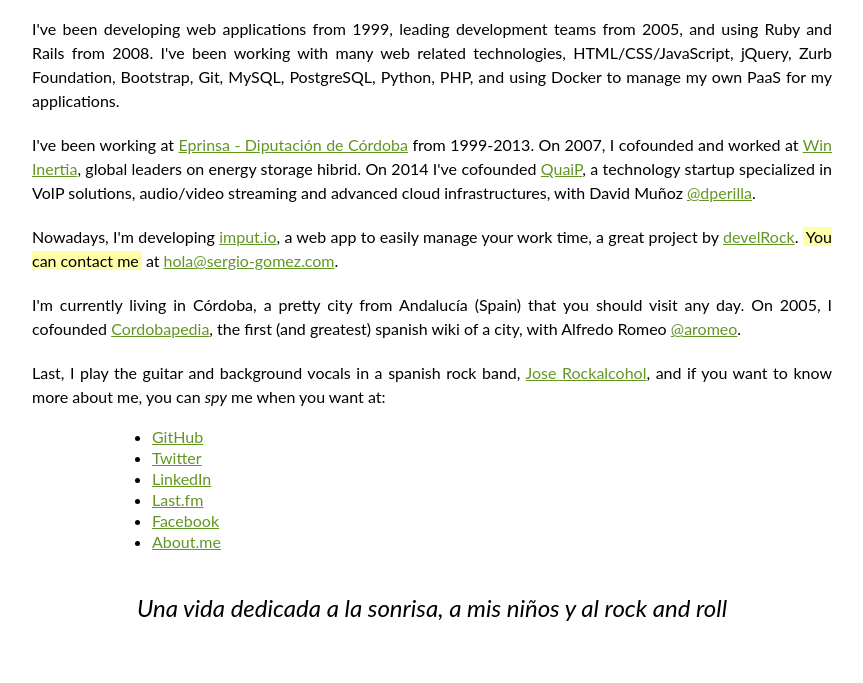
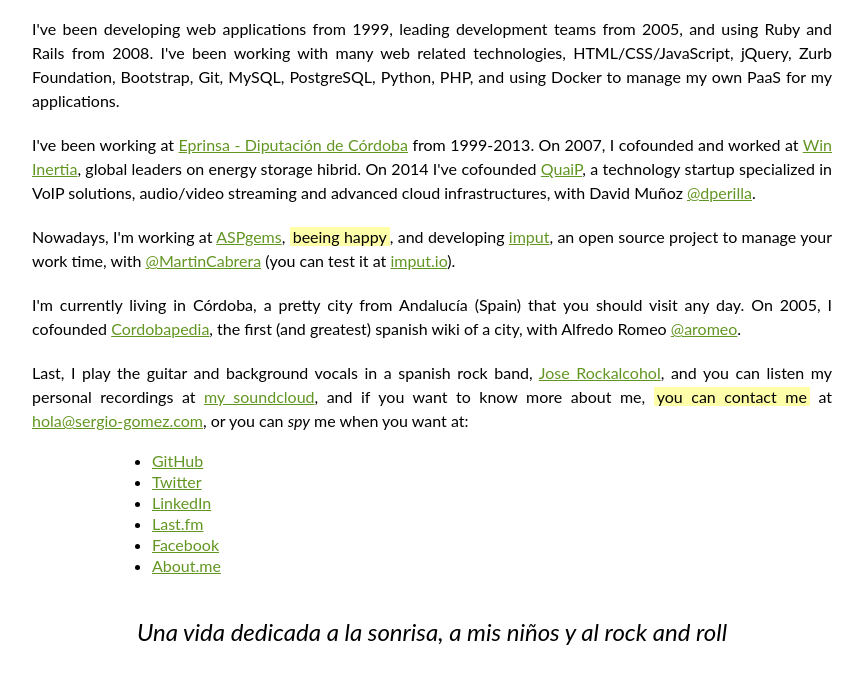
Before and after one commit to sergiogomez/personal-website, a plain HTML site: page index.html in a window 1280 px wide. Shown: the part 239-922 px from the top of the page, without its empty margins (208-1071 px from the left). Drawn offline with Linux system fonts and the light colour scheme.

Commit message:
Adding ASPgems!! :)

```diff
--- a/index.html
+++ b/index.html
@@ -20,7 +20,9 @@
       <div class="text">
         <p>I've been developing web applications from 1999, leading development teams from 2005, and using Ruby and Rails from 2008. I've been working with many web related technologies, HTML/CSS/JavaScript, jQuery, Zurb Foundation, Bootstrap, Git, MySQL, PostgreSQL, Python, PHP, and using Docker to manage my own PaaS for my applications.</p>
         <p>I've been working at <a href="http://www.eprinsa.es/">Eprinsa - Diputación de Córdoba</a> from 1999-2013. On 2007, I cofounded and worked at <a href="http://wininertia.es/">Win Inertia</a>, global leaders on energy storage hibrid. On 2014 I've cofounded <a href="http://quaip.com/">QuaiP</a>, a technology startup specialized in VoIP solutions, audio/video streaming and advanced cloud infrastructures, with David Muñoz <a href="http://twitter.com/dperilla">@dperilla</a>.</p>
-        <p>Nowadays, I'm developing <a href="http://imput.io/">imput.io</a>, a web app to easily manage your work time, a great project by <a href="http://develrock.com">develRock</a>. <span class="highlight">You can contact me</span> at <script language="Javascript" type="text/javascript">
+        <p>Nowadays, I'm working at <a href="https://aspgems.com/">ASPgems</a>, <span class="highlight">beeing happy</span>, and developing <a href="https://github.com/sergiogomez/imput">imput</a>, an open source project to manage your work time, with <a href="http://twitter.com/MartinCabrera">@MartinCabrera</a> (you can test it at <a href="http://imput.io/">imput.io</a>).
+        <p>I'm currently living in Córdoba, a pretty city from Andalucía (Spain) that you should visit any day. On 2005, I cofounded <a href="http://wikanda.cordobapedia.es/">Cordobapedia</a>, the first (and greatest) spanish wiki of a city, with Alfredo Romeo <a href="http://twitter.com/aromeo">@aromeo</a>.</p>
+        <p>Last, I play the guitar and background vocals in a spanish rock band, <a href="http://joserockalcohol.com/">Jose Rockalcohol</a>, and you can listen my personal recordings at <a href="https://soundcloud.com/sergio-gomez/">my soundcloud</a>, and if you want to know more about me, <span class="highlight">you can contact me</span> at <script language="Javascript" type="text/javascript">
 <!--
 document.write('<a href="mai');
 document.write('lto');
@@ -32,10 +34,7 @@ document.write('@');
 document.write('&#115;&#101;&#114;&#103;&#105;&#111;&#45;&#103;&#111;&#109;&#101;&#122;&#46;&#99;&#111;&#109;<\/a>');
 // -->
 </script><noscript>&#104;&#111;&#108;&#97; at
-&#115;&#101;&#114;&#103;&#105;&#111;&#45;&#103;&#111;&#109;&#101;&#122; dot &#99;&#111;&#109;</noscript>.</p>
-</a></p>
-        <p>I'm currently living in Córdoba, a pretty city from Andalucía (Spain) that you should visit any day. On 2005, I cofounded <a href="http://wikanda.cordobapedia.es/">Cordobapedia</a>, the first (and greatest) spanish wiki of a city, with Alfredo Romeo <a href="http://twitter.com/aromeo">@aromeo</a>.</p>
-        <p>Last, I play the guitar and background vocals in a spanish rock band, <a href="http://joserockalcohol.com/">Jose Rockalcohol</a>, and if you want to know more about me, you can <em>spy</em> me when you want at:</p>
+&#115;&#101;&#114;&#103;&#105;&#111;&#45;&#103;&#111;&#109;&#101;&#122; dot &#99;&#111;&#109;</noscript>, or you can <em>spy</em> me when you want at:</p>
         <ul>
           <li><a href="http://github.com/sergiogomez/">GitHub</a></li>
           <li><a href="http://twitter.com/sergiogomez/">Twitter</a></li>
```
